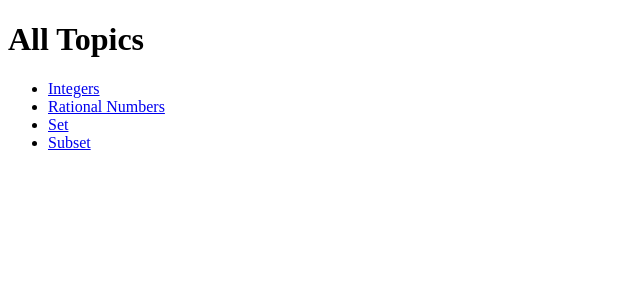
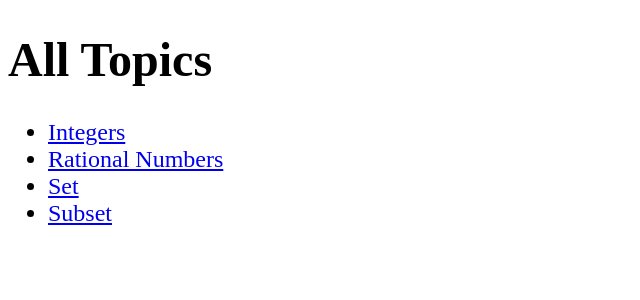
Before and after one commit to thrivingproject/mathsite-next-ts, a Next.js app: page / in a window 1280 px wide. Shown: the top 300 px of the page, without its empty margins (0-640 px from the left). Built offline with nearby package versions, Linux system fonts and the light colour scheme; what better-react-mathjax would draw is missing.

Commit message:
Add global font size increase to improve readability

```diff
--- a/app/globals.css
+++ b/app/globals.css
@@ -0,0 +1,4 @@
+/* Increase font-size of all text */
+html {
+  font-size: 150%;
+}
```
